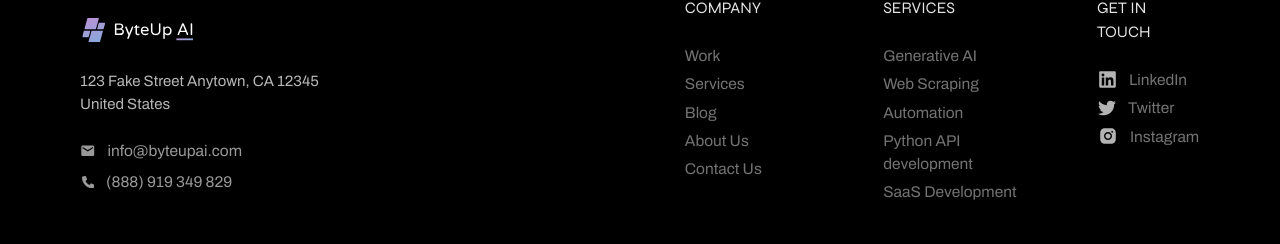
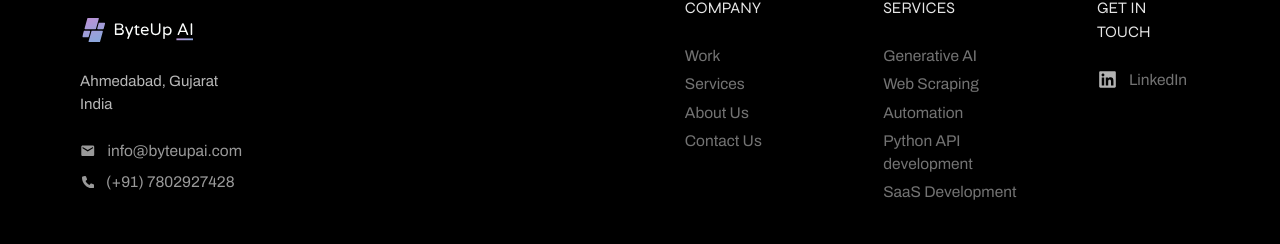
Before and after one commit to PuneetKandpal/Internship-Projects, a React (Vite) app in the folder ByteUp_AI/byteup-ai/: page / in a window 1280 px wide. Shown: the part 5306-5550 px from the top of the page. Built offline with nearby package versions, Linux system fonts and the light colour scheme.

Commit message:
Footer: deails added

```diff
--- a/ByteUp_AI/byteup-ai/src/Components/Footer.jsx
+++ b/ByteUp_AI/byteup-ai/src/Components/Footer.jsx
@@ -29,7 +29,8 @@ const Footer = () => {
           </div>
           <div className="pl-0 mt-4">
             <p className="text-[15px] opacity-80">
-              123 Fake Street Anytown, CA 12345 <br /> United States
+              Ahmedabad, Gujarat
+              <br /> India
             </p>
             <p
               className={`flex items-center text-[15.5px] mt-6 font-normal ${
@@ -44,7 +45,7 @@ const Footer = () => {
               }`}
             >
               <FaPhone className="text-[12.5px] ml-[1.5px]" />{" "}
-              <span className="ml-3">(888) 919 349 829</span>
+              <span className="ml-3">(+91) 7802927428</span>
             </p>
           </div>
         </div>
@@ -79,7 +80,7 @@ const Footer = () => {
               >
                 Services
               </Link>
-              <Link
+              {/* <Link
                 className={`transition ease-linear duration-200 w-fit ${
                   theme === "light"
                     ? "hover:text-white/70"
@@ -88,7 +89,7 @@ const Footer = () => {
                 to="/blogs"
               >
                 Blog
-              </Link>
+              </Link> */}
               <Link
                 className={`transition ease-linear duration-200 w-fit ${
                   theme === "light"
@@ -187,7 +188,8 @@ const Footer = () => {
                     ? "hover:text-white/70"
                     : "hover:text-black/90"
                 }`}
-                href="#"
+                href="https://www.linkedin.com/company/byteup-ai/"
+                target="_blank"
               >
                 <FaLinkedin
                   className={`text-[19px] ml-[1px] ${
@@ -196,7 +198,7 @@ const Footer = () => {
                 />{" "}
                 <span>LinkedIn</span>
               </a>
-              <a
+              {/* <a
                 className={`transition ease-linear duration-200 w-fit flex items-center space-x-3 ${
                   theme === "light"
                     ? "hover:text-white/70"
@@ -210,8 +212,8 @@ const Footer = () => {
                   }`}
                 />{" "}
                 <span>Twitter</span>
-              </a>
-              <a
+              </a> */}
+              {/* <a
                 className={`transition ease-linear duration-200 w-fit flex items-center space-x-3 ${
                   theme === "light"
                     ? "hover:text-white/70"
@@ -225,7 +227,7 @@ const Footer = () => {
                   }`}
                 />{" "}
                 <span>Instagram</span>
-              </a>
+              </a> */}
             </ul>
           </div>
         </div>
```
